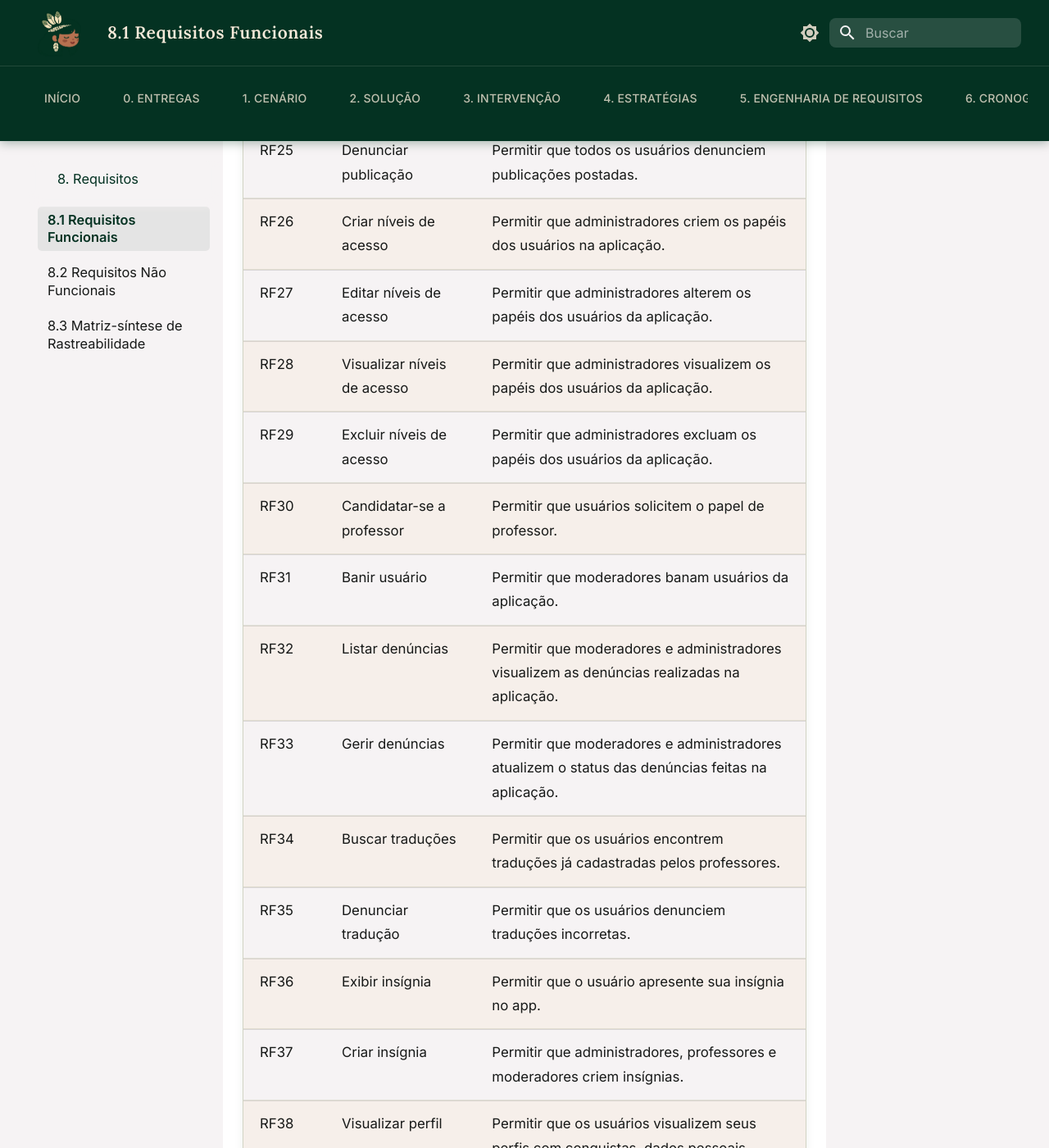
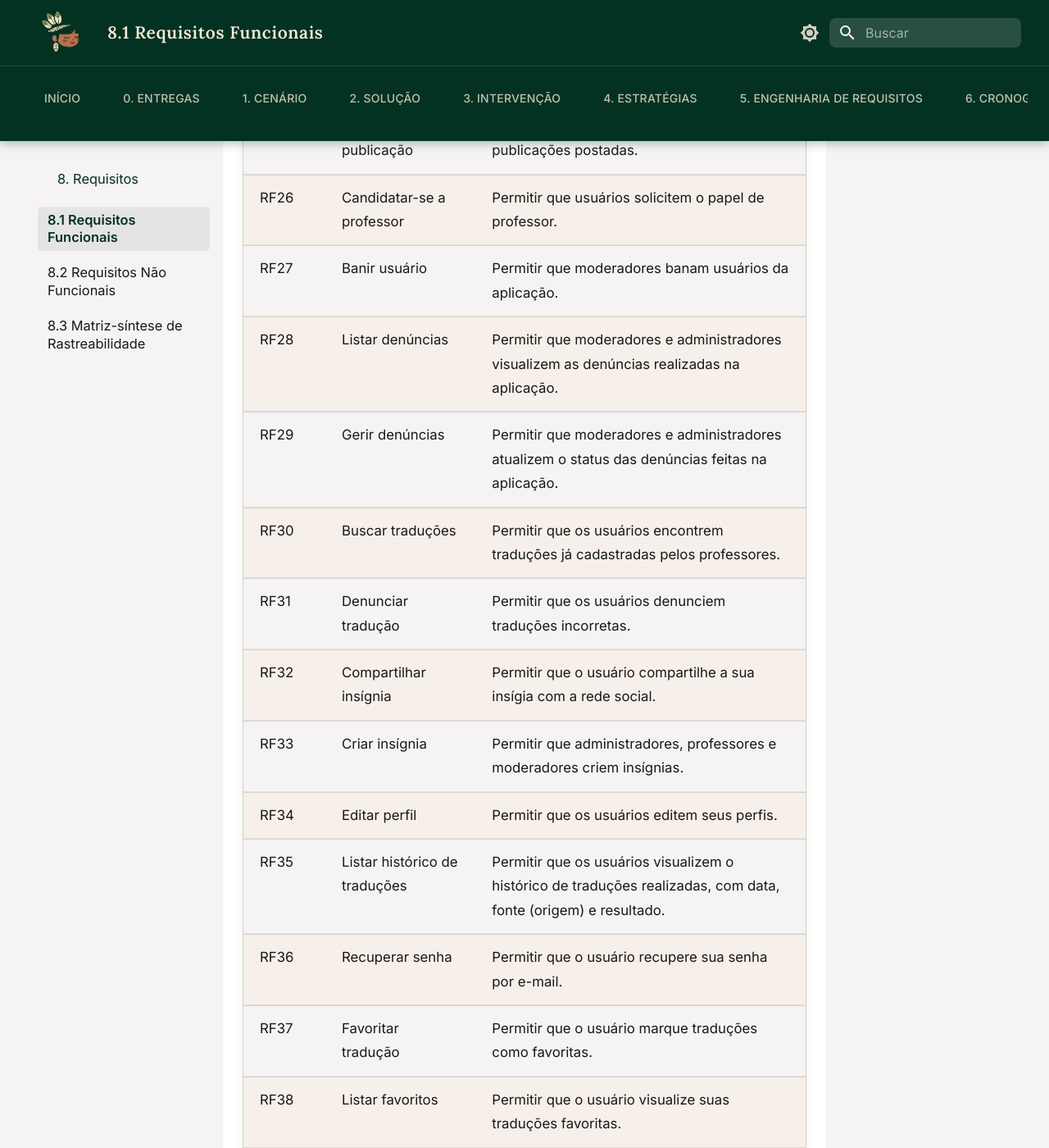
Before and after one commit to mdsreq-fga-unb/REQ-2026.1-T02-Nativo, an MkDocs documentation site: the page built from docs/08-requisitos/rf.md, in a window 1280 px wide and 1400 px high, scrolled down 2896 px. Shown: the whole window at 82% size. Built offline with MkDocs 1.6.1 and Material for MkDocs 9.7.7, drawn with Linux system fonts in a browser that asks for light colours; some of the changed text lies outside the part shown.

Commit message:
docs: Atualiza lista de RF e a Matriz-síntese de Rastreabilidade

```diff
--- a/docs/08-requisitos/rf.md
+++ b/docs/08-requisitos/rf.md
@@ -26,26 +26,21 @@ Os requisitos funcionais estabelecem um consenso no qual fomentam a implementaç
 | RF20 | Criar publicação no feed | Permitir que todos os usuários publiquem conteúdos na área de feed. |
 | RF21 | Editar publicação | Permitir que os usuários editem suas próprias publicações no feed. |
 | RF22 | Acessar publicação | Permitir que todos os usuários visualizem publicações de outros usuários. |
-| RF23 | Excluir publicação | Permitir que o autor da publicação, professores, administradores e moderadores excluam uma publicação. |
+| RF23 | Excluir publicação | Permitir que o autor da publicação e moderadores excluam uma publicação. |
 | RF24 | Interagir com a publicação | Permitir que todos os usuários interajam com as publicações postadas no app. |
 | RF25 | Denunciar publicação | Permitir que todos os usuários denunciem publicações postadas. |
-| RF26 | Criar níveis de acesso | Permitir que administradores criem os papéis dos usuários na aplicação. |
-| RF27 | Editar níveis de acesso | Permitir que administradores alterem os papéis dos usuários da aplicação. |
-| RF28 | Visualizar níveis de acesso | Permitir que administradores visualizem os papéis dos usuários da aplicação. |
-| RF29 | Excluir níveis de acesso | Permitir que administradores excluam os papéis dos usuários da aplicação. |
-| RF30 | Candidatar-se a professor | Permitir que usuários solicitem o papel de professor. |
-| RF31 | Banir usuário | Permitir que moderadores banam usuários da aplicação. |
-| RF32 | Listar denúncias | Permitir que moderadores e administradores visualizem as denúncias realizadas na aplicação. |
-| RF33 | Gerir denúncias | Permitir que moderadores e administradores atualizem o status das denúncias feitas na aplicação. |
-| RF34 | Buscar traduções | Permitir que os usuários encontrem traduções já cadastradas pelos professores. |
-| RF35 | Denunciar tradução | Permitir que os usuários denunciem traduções incorretas. |
-| RF36 | Exibir insígnia | Permitir que o usuário apresente sua insígnia no app. |
-| RF37 | Criar insígnia | Permitir que administradores, professores e moderadores criem insígnias. |
-| RF38 | Visualizar perfil | Permitir que os usuários visualizem seus perfis com conquistas, dados pessoais, histórico de traduções e traduções favoritas. |
-| RF39 | Editar perfil | Permitir que os usuários editem seus perfis. |
-| RF40 | Recuperar senha | Permitir que o usuário recupere sua senha por e-mail. |
-| RF41 | Listar histórico de traduções | Permitir que os usuários visualizem o histórico de traduções realizadas, com data, fonte (origem) e resultado. |
-| RF42 | Favoritar tradução | Permitir que o usuário marque traduções como favoritas. |
-| RF43 | Listar favoritos | Permitir que o usuário visualize suas traduções favoritas. |
-| RF44 | Compartilhar eventos | Permitir que o usuário compartilhe eventos da comunidade na rede social. |
-| RF45 | Tradução sem login | Permitir que o usuário traduza um discurso sem precisar fazer login. |
+| RF26 | Candidatar-se a professor | Permitir que usuários solicitem o papel de professor. |
+| RF27 | Banir usuário | Permitir que moderadores banam usuários da aplicação. |
+| RF28 | Listar denúncias | Permitir que moderadores e administradores visualizem as denúncias realizadas na aplicação. |
+| RF29 | Gerir denúncias | Permitir que moderadores e administradores atualizem o status das denúncias feitas na aplicação. |
+| RF30 | Buscar traduções | Permitir que os usuários encontrem traduções já cadastradas pelos professores. |
+| RF31 | Denunciar tradução | Permitir que os usuários denunciem traduções incorretas. |
+| RF32 | Compartilhar insígnia | Permitir que o usuário compartilhe a sua insígia com a rede social. |
+| RF33 | Criar insígnia | Permitir que administradores, professores e moderadores criem insígnias. |
+| RF34 | Editar perfil | Permitir que os usuários editem seus perfis. |
+| RF35 | Listar histórico de traduções | Permitir que os usuários visualizem o histórico de traduções realizadas, com data, fonte (origem) e resultado. |
+| RF36 | Recuperar senha | Permitir que o usuário recupere sua senha por e-mail. |
+| RF37 | Favoritar tradução | Permitir que o usuário marque traduções como favoritas. |
+| RF38 | Listar favoritos | Permitir que o usuário visualize suas traduções favoritas. |
+| RF39 | Compartilhar eventos | Permitir que o usuário compartilhe eventos da comunidade na rede social. |
+| RF40 | Tradução sem login | Permitir que o usuário traduza um discurso sem precisar fazer login. |
```
Also changed, not shown: other parts of docs/08-requisitos/rf.md (+1 -1 lines), docs/08-requisitos/matriz.md (+7 -7 lines).
